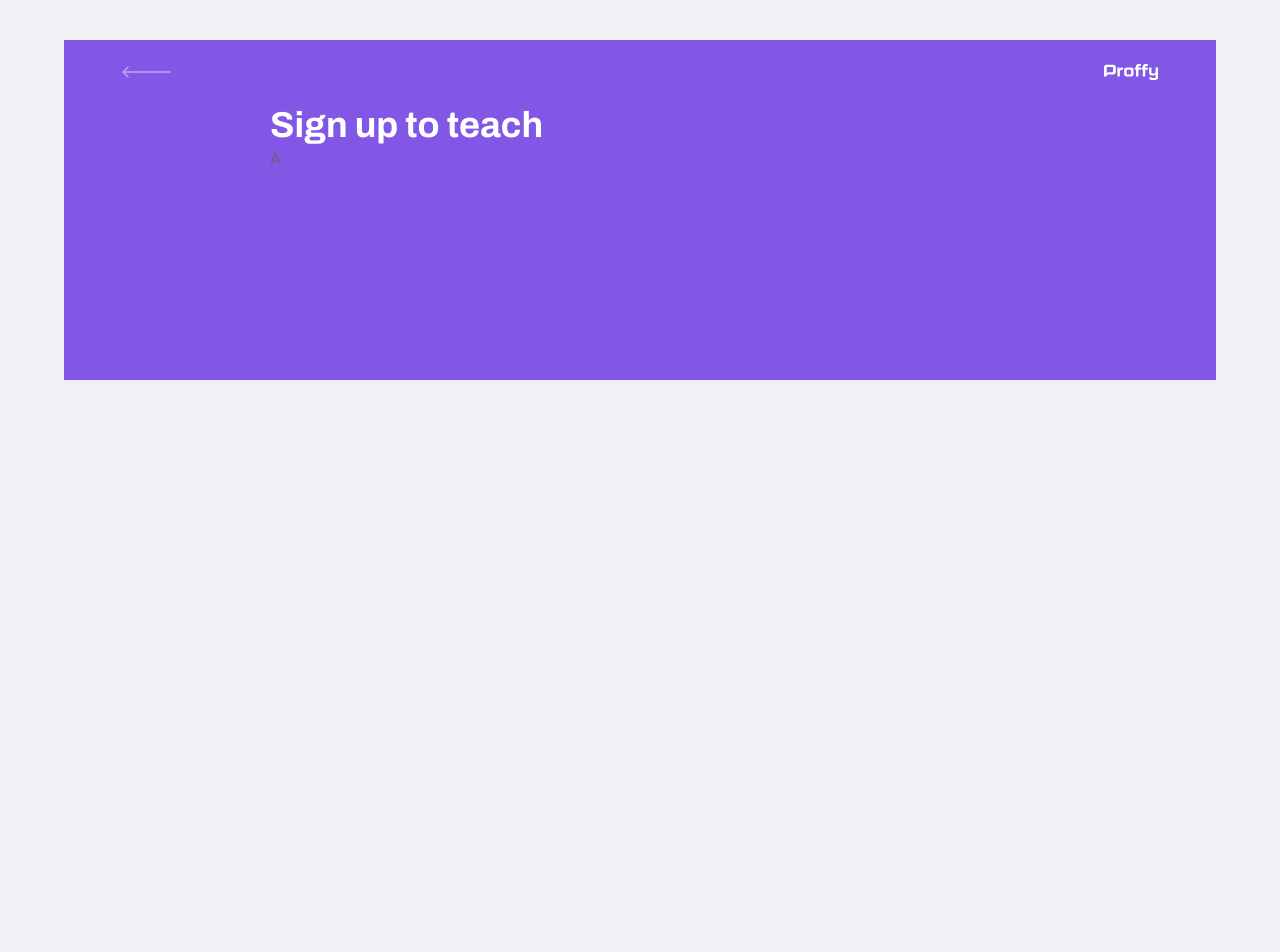
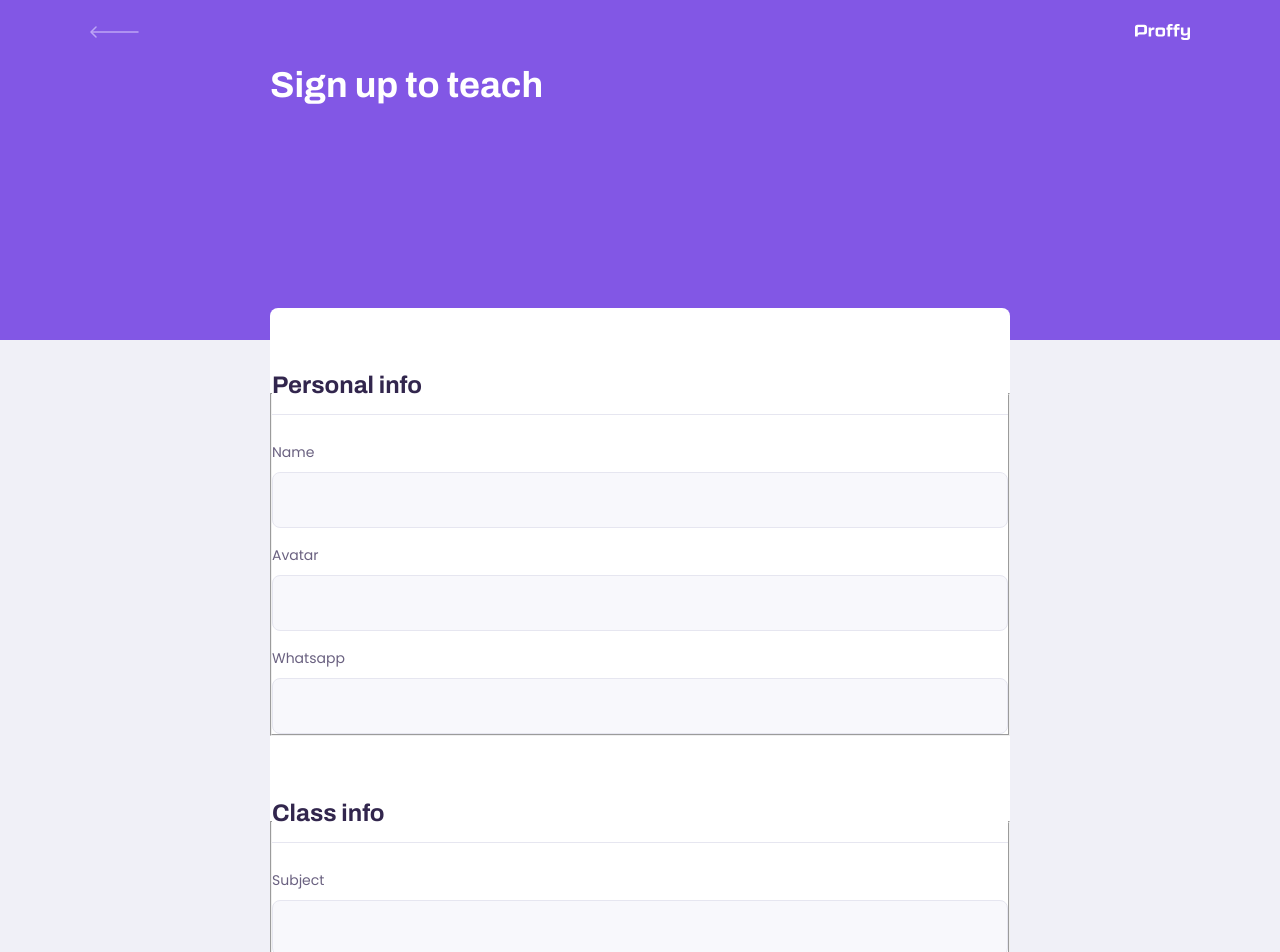
Before and after one commit to LucasGuerraCavalcante/proffy-app, a React (Create React App) app in the folder frontend-web/: page /teach in a window 1280 px wide. Shown: the top 952 px of the page. Before the commit the page ends 800 px from the top, so only its background shows below. Built offline with nearby package versions, Linux system fonts and the light colour scheme.

Commit message:
using input component

```diff
--- a/frontend-web/src/pages/TeacherForm/index.tsx
+++ b/frontend-web/src/pages/TeacherForm/index.tsx
@@ -1,12 +1,35 @@
 import React from 'react';
 import PageHeader from '../../components/PageHeader';
+
+import './styles.css';
+import Input from '../../components/Input';
 
 function TeacherForm() {
     return (
         <div id="page-teacher-form" className="container">
-            <PageHeader title="Sign up to teach" >
-                A
-            </PageHeader>
+            <PageHeader
+                title="Sign up to teach"
+                description="First you need to fill this application form"
+            />
+
+            <main>
+                <fieldset>
+                    <legend>Personal info</legend>
+
+                    <Input name="name" label="Name" />
+                    <Input name="avatar" label="Avatar" />
+                    <Input name="whatsapp" label="Whatsapp" />
+
+                </fieldset>
+
+                <fieldset>
+                    <legend>Class info</legend>
+
+                    <Input name="subject" label="Subject" />
+                    <Input name="cost" label="Cost per hour" />
+
+                </fieldset>
+            </main>
         </div>
     )
 }
--- /dev/null
+++ b/frontend-web/src/pages/TeacherForm/styles.css
@@ -0,0 +1,39 @@
+#page-teacher-form {
+    width: 100vw;
+    height: 100vh;
+}
+
+#page-teacher-form .page-header .header-content {
+    margin-bottom: 6.4rem;
+}
+
+#page-teacher-form main {
+    background: var(--color-box-base);
+    width: 100%;
+    max-width: 74rem;
+    border-radius: 0.8rem;
+    margin: -3.2rem auto 3.2rem;
+    padding-top: 6.4rem;
+    overflow: hidden;
+}
+
+#pag-teacher-form main fieldset {
+    border: 0;
+    padding: 0 2.4rem;
+}
+
+#page-teacher-form main fieldset + fieldset {
+    margin-top: 6.4rem;
+}
+
+#page-teacher-form main fieldset legend {
+    font: 700 2.4rem Archivo;
+    color: var(--color-text-title);
+    margin-bottom: 2.4rem;
+    display: flex;
+    align-items: center;
+    justify-content: space-between;
+    width: 100%;
+    padding-bottom: 1.6rem;
+    border-bottom: 1px solid var(--color-line-in-white);
+}
--- a/frontend-web/src/pages/TeacherList/index.tsx
+++ b/frontend-web/src/pages/TeacherList/index.tsx
@@ -2,6 +2,7 @@ import React from 'react';
 
 import PageHeader from '../../components/PageHeader';
 import TeacherItem from '../../components/TeacherItem';
+import Input from '../../components/Input';
 
 import './styles.css';
 
@@ -10,18 +11,9 @@ function TeacherList() {
         <div id="page-teacher-list" className="container">
             <PageHeader title="Available teachers" >
                 <form id="search-teachers">
-                    <div className="input-block">
-                        <label htmlFor="subject">Subject</label>
-                        <input type="text" id="subject" />
-                    </div>
-                    <div className="input-block">
-                        <label htmlFor="date">Date</label>
-                        <input type="text" id="date" />
-                    </div>
-                    <div className="input-block">
-                        <label htmlFor="time">Time</label>
-                        <input type="text" id="time" />
-                    </div>
+                    <Input name="subject" label="Subject" />
+                    <Input name="week_day" label="Week day" />
+                    <Input type="time" name="time" label="Time" />
                 </form>
             </PageHeader>
 
--- a/frontend-web/src/pages/TeacherList/styles.css
+++ b/frontend-web/src/pages/TeacherList/styles.css
@@ -11,41 +11,6 @@
     color: var(--color-text-in-primary);
 }
 
-#search-teachers .input-block {
-    position: relative;
-}
-
-#search-teachers .input-block + .input-block {
-    margin-top: 1.4rem;
-}
-
-#search-teachers .input-block label {
-    font-size: 1.4rem;
-}
-
-#search-teachers .input-block input {
-    width: 100%;
-    height: 5.6rem;
-    margin-top: 0.8rem;
-    border-radius: 0.8rem;
-    background: var(--color-input-background);
-    border: 1px solid var(--color-line-in-white);
-    outline: 0;
-    padding: 0 1.6rem;
-    font: 1.6rem Archivo;
-}
-
-#search-teachers .input-block:focus-within::after {
-    width: calc(100% - 3.2rem);
-    height: 2px;
-    content: '';
-    background: var(--color-primary-light);
-    position: absolute;
-    left: 1.6rem;
-    right: 1.6rem;
-    bottom: 0;
-}
-
 #page-teacher-list main {
     margin: 3.2rem auto;
     width: 90%;
```
